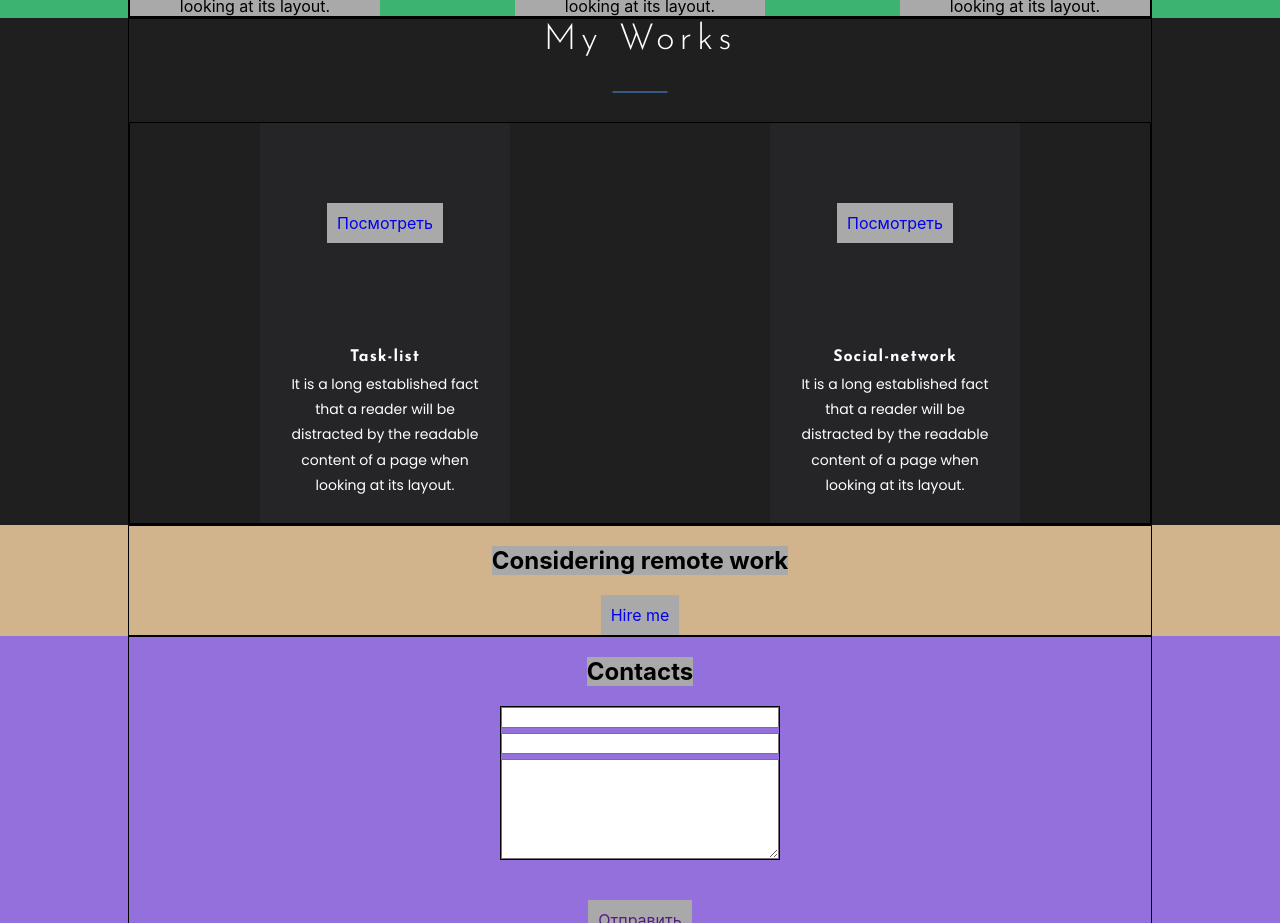
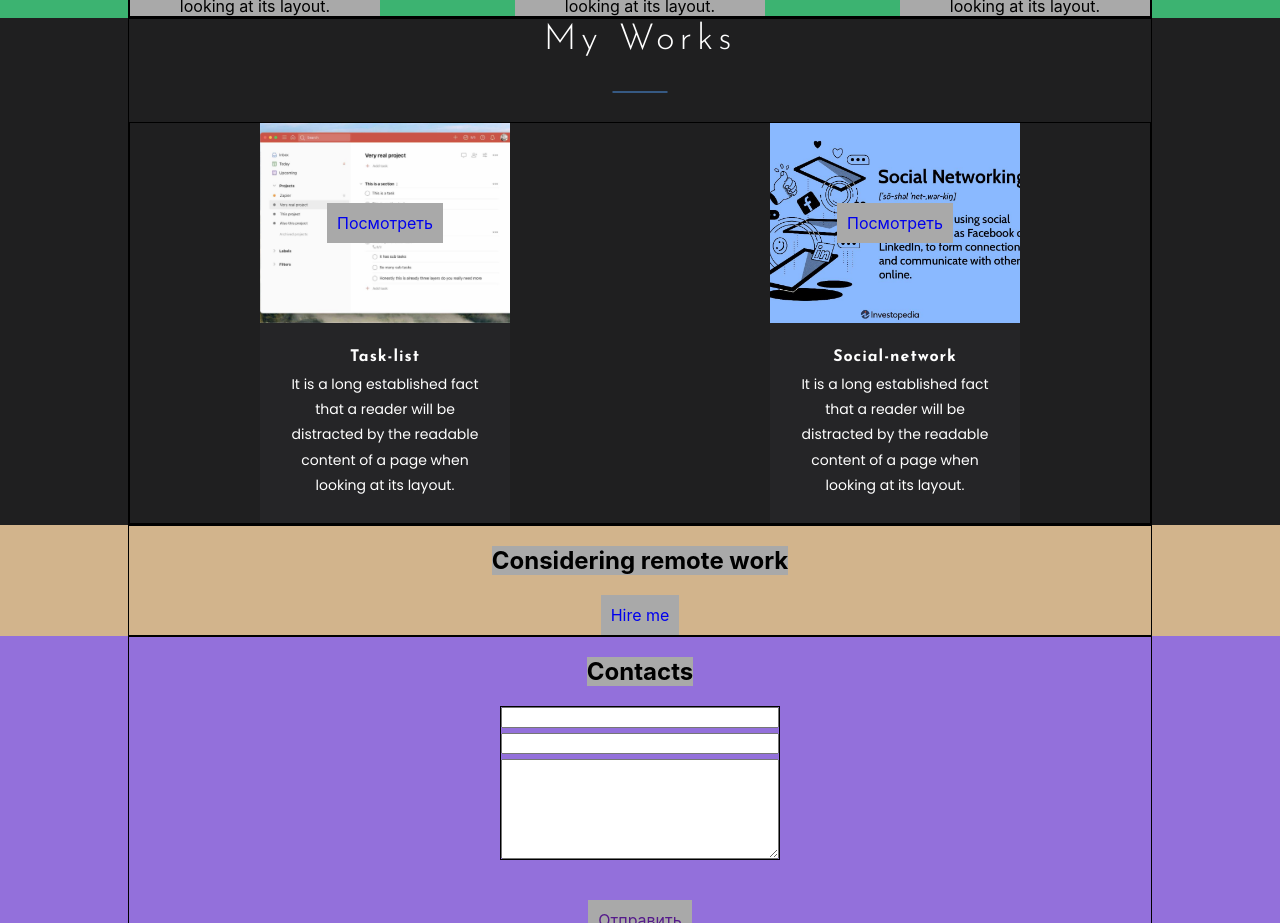
Before and after one commit to cros6y6raga/portfolio, a React (Create React App) app: page / in a window 1280 px wide. Shown: the part 1140-2063 px from the top of the page. Built offline with nearby package versions, Linux system fonts and the light colour scheme.

Commit message:
Background Image

```diff
--- a/src/works/Works.tsx
+++ b/src/works/Works.tsx
@@ -3,21 +3,25 @@ import style from './Works.module.css';
 import styleContainer from '../common/styles/Container.module.css'
 import Work from './work/Work';
 import Title from '../common/components/title/Title';
+import todoImage from '../assets/image/image9.jpg';
+import socialImage from '../assets/image/socialnetworking-13cadb0b8b5941ab999a13c06e468821.jpg';
 
 function Works() {
-    // const social = {
-    //
-    //     backgroundImage: 'url(' + imgUrl + ')',
-    // };
+    const social = {
+        backgroundImage: `url(${socialImage})`,
+    };
+    const todolist = {
+        backgroundImage: `url(${todoImage})`,
+    };
     return (
         <div className={style.worksBlock}>
             <div className={`${styleContainer.container} ${style.worksContainer}`}>
                 <Title text={'My Works'}/>
                 <div className={style.works}>
-                    <Work title={'Task-list'}
+                    <Work style={todolist} title={'Task-list'}
                           description={'It is a long established fact that a reader will be distracted by the readable ' +
                               'content of a page when looking at its layout.'}/>
-                    <Work title={'Social-network'}
+                    <Work style={social} title={'Social-network'}
                           description={'It is a long established fact that a reader will be distracted by the readable ' +
                               'content of a page when looking at its layout.'}/>
                 </div>
--- a/src/works/work/Work.tsx
+++ b/src/works/work/Work.tsx
@@ -3,13 +3,14 @@ import style from './Work.module.css';
 
 type PropsType = {
     title: string,
-    description: string
+    description: string,
+    style:any
 }
 
 function Work(props: PropsType) {
     return (
         <div className={style.work}>
-            <div className={style.imgContainer}>
+            <div className={style.imgContainer} style={props.style}>
                 <a className={style.aWork} href="#">
                     Посмотреть
                 </a>
```
Also changed, not shown: src/assets/image/image9.jpg (added), src/assets/image/socialnetworking-13cadb0b8b5941ab999a13c06e468821.jpg (added).
